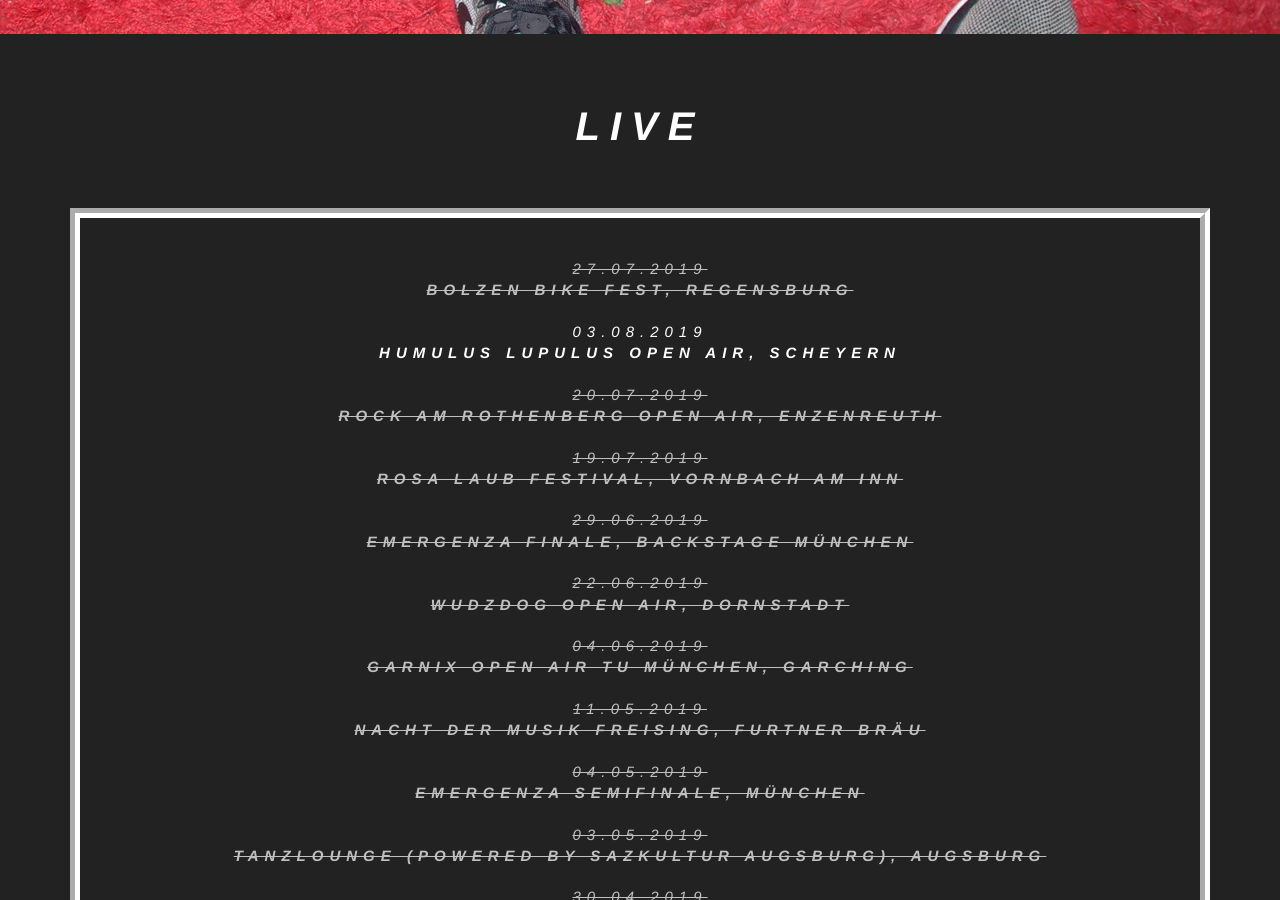
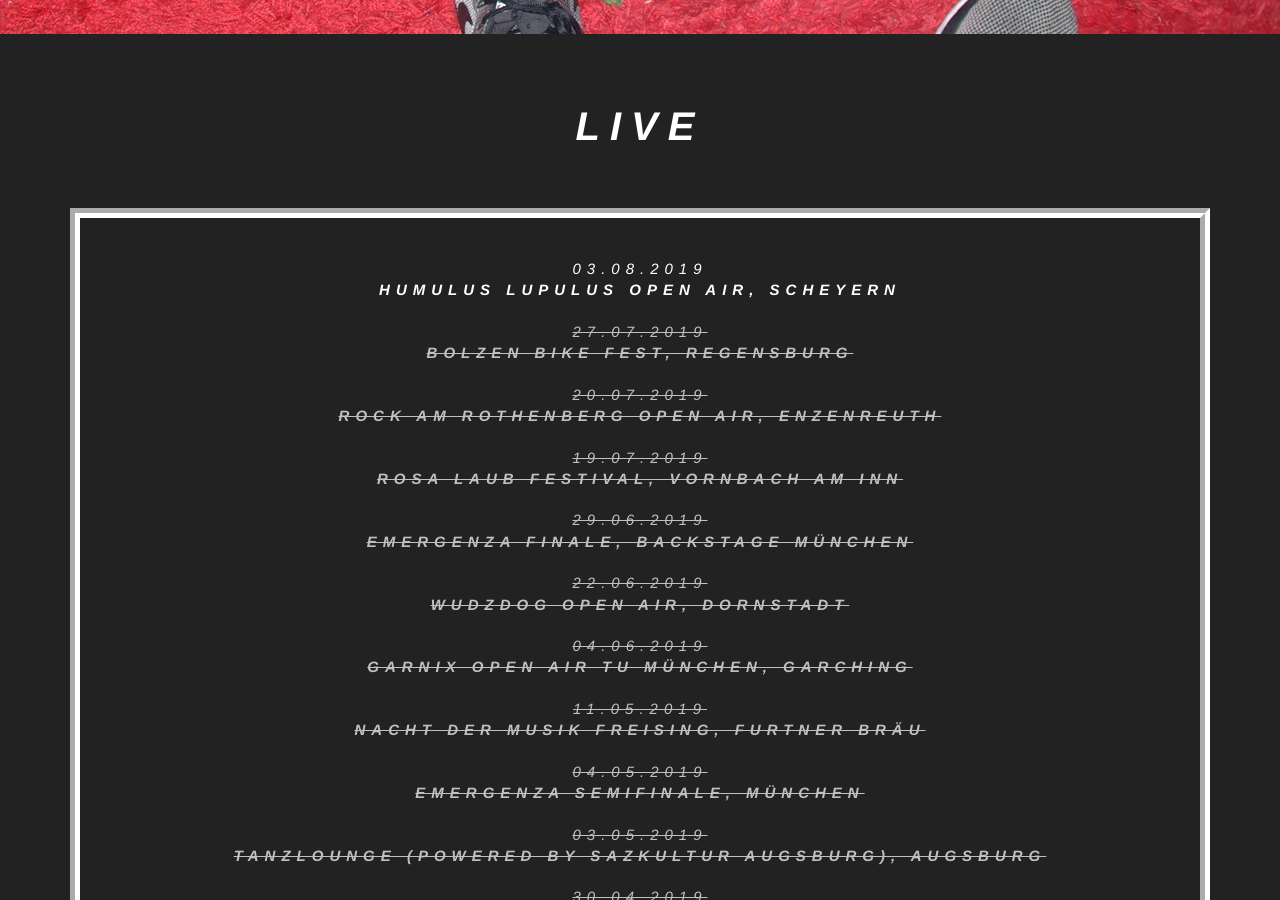
Before and after one commit to jabbadafunk/jabbadafunk.github.io, a Jekyll site: the page built from index.html, in a window 1280 px wide and 900 px high, scrolled down 866 px. Built offline with Jekyll 4.4.1, drawn with Linux system fonts in a browser that asks for light colours; part of the change alters nothing that is shown.

```diff
--- a/_data/gigs.yml
+++ b/_data/gigs.yml
@@ -1,10 +1,10 @@
 ---
+- location: Humulus Lupulus Open Air, Scheyern
+  date: 2019-08-03 18:00:00 +0000
+  completed: false
 - location: 'Bolzen Bike Fest, Regensburg '
   date: 2019-07-27 19:00:00 +0000
   completed: true
-- location: Humulus Lupulus Open Air, Scheyern
-  date: 2019-08-03 18:00:00 +0000
-  completed: false
 - location: Rock am Rothenberg Open Air, Enzenreuth
   date: 2019-07-20 09:00:00 +0000
   completed: true
```
